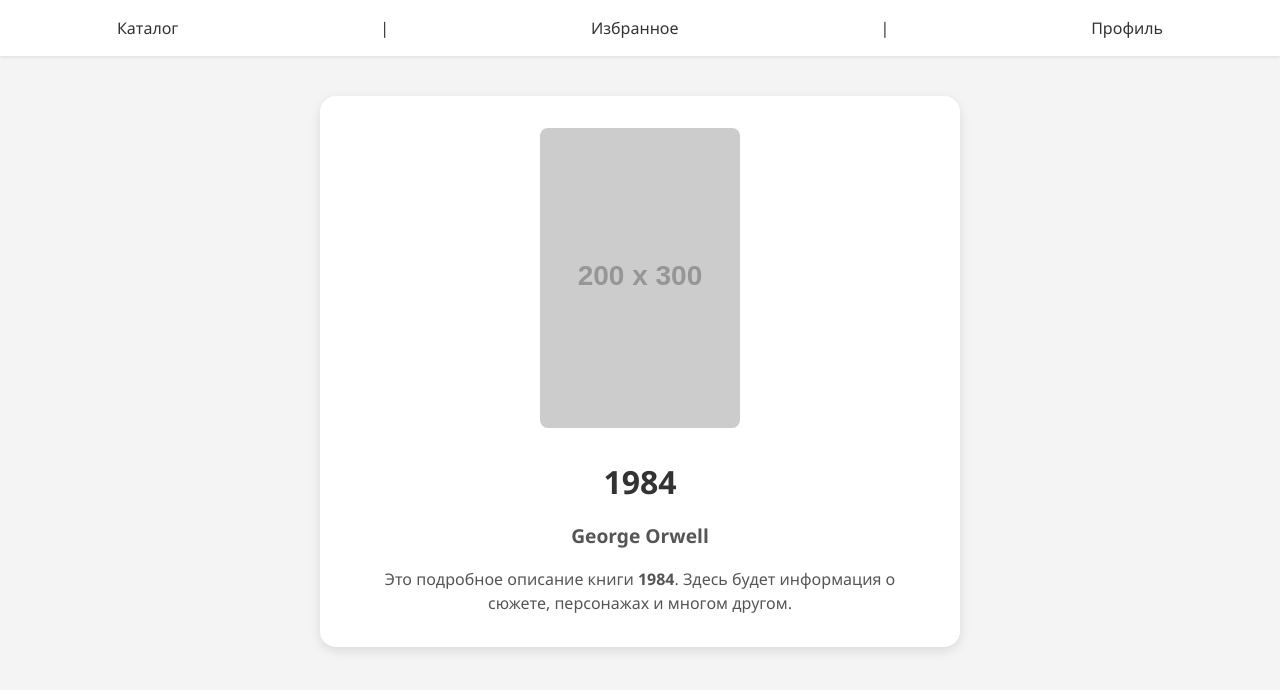
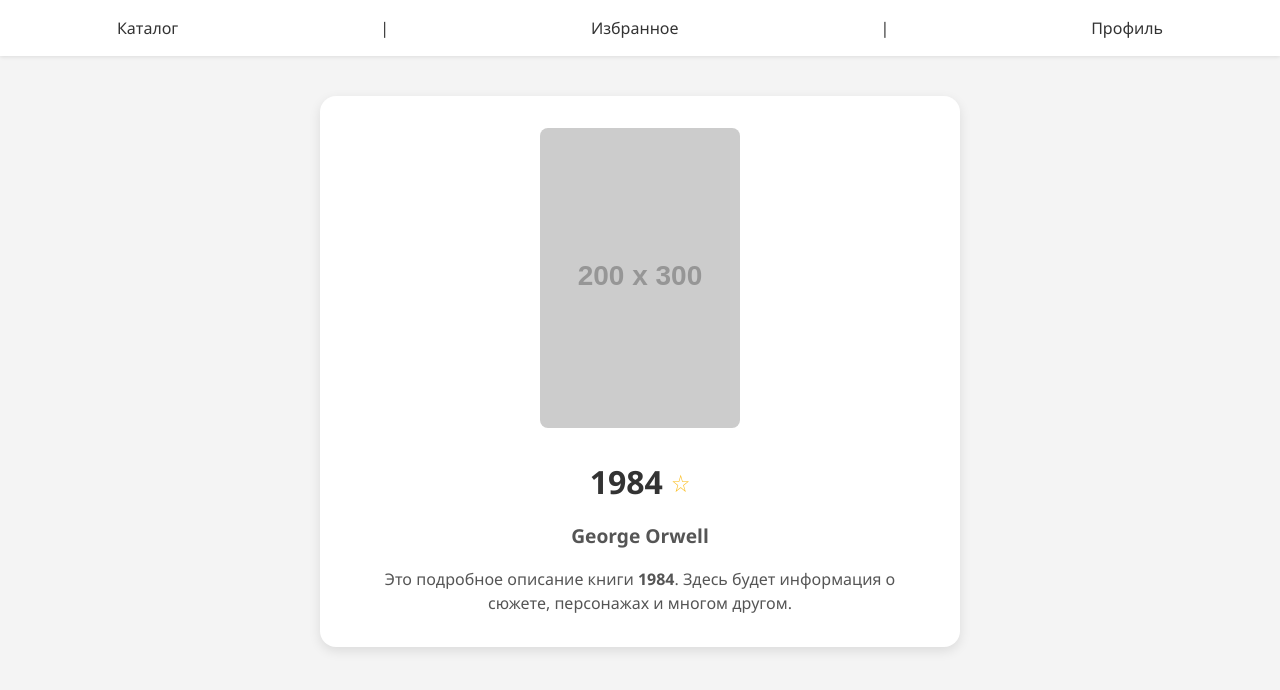
Before and after one commit to 01Andrei/online-library, a React (Vite) app: page /book/1 in a window 1280 px wide. Shown: the top 690 px of the page. Built offline with nearby package versions, Linux system fonts and the light colour scheme.

Commit message:
feat: implement favorites list with toggle functionality

```diff
--- a/src/components/BookDetails/BookDetails.jsx
+++ b/src/components/BookDetails/BookDetails.jsx
@@ -1,10 +1,16 @@
 import { useParams } from 'react-router-dom';
 import fakeBooks from '../../fakeBooks';
-import styles from './BookDetails.module.css'; // МОДУЛЬНЫЕ СТИЛИ
+import styles from './BookDetails.module.css';
+import { useFavoritesStore } from '../../store/favoritesStore';
 
 const BookDetails = () => {
   const { id } = useParams();
   const book = fakeBooks.find((book) => book.id === id);
+
+  const favorites = useFavoritesStore((state) => state.favorites);
+  const toggleFavorite = useFavoritesStore((state) => state.toggleFavorite);
+
+  const isFavorite = (id) => favorites.some((f) => f.id === id)
 
   if (!book) {
     return <h2 className={styles.message}>Книга не найдена</h2>;
@@ -14,10 +20,20 @@
     <div className={styles.book}>
       <div className={styles.container}>
         <img className={styles.cover} src={book.cover} alt={book.title} />
-                <h1 className={styles.title}>{book.title}</h1>
+        <h1 className={styles.title}>
+          {book.title}{' '}
+          <button
+            className={styles.favButton}
+            onClick={() => toggleFavorite(book)}
+            title="Избранное"
+          >
+            {isFavorite(book.id) ? '★' : '☆'}
+          </button>
+        </h1>
         <p className={styles.author}>{book.author}</p>
         <p className={styles.description}>
-                    Это подробное описание книги <strong>{book.title}</strong>. Здесь будет информация о сюжете, персонажах и многом другом.
+          Это подробное описание книги <strong>{book.title}</strong>. Здесь будет
+          информация о сюжете, персонажах и многом другом.
         </p>
       </div>
     </div>
--- a/src/components/BookDetails/BookDetails.module.css
+++ b/src/components/BookDetails/BookDetails.module.css
@@ -26,6 +26,9 @@
     font-size: 2rem;
     font-weight: bold;
     margin-bottom: 16px;
+    display: flex;
+    justify-content: center;
+    align-items: center;
 }
 
 .author {
@@ -46,3 +49,13 @@
     font-size: 1.5rem;
     color: #888;
 }
+
+.favButton {
+    background: none;
+    border: none;
+    font-size: 1.5rem;
+    color: #fbbf24;
+    cursor: pointer;
+    vertical-align: middle;
+    margin-left: 8px;
+}
--- a/src/components/Catalog/Catalog.jsx
+++ b/src/components/Catalog/Catalog.jsx
@@ -1,17 +1,24 @@
 import { Link } from "react-router-dom";
 import fakeBooks from "../../fakeBooks";
 import styles from "./Catalog.module.css";
+import { useFavoritesStore } from "../../store/favoritesStore"
 
 const Catalog = () => {
+  const favorites = useFavoritesStore((state) => state.favorites);
+  const toggleFavorite = useFavoritesStore((state) => state.toggleFavorite);
+
+
+  const isFavorite = (id) => favorites.some((f) => f.id === id)
+
   return (
     <div className={styles.catalog}>
       <h1 className={styles.catalog__title}>📚 Каталог книг</h1>
       <div className={styles.catalog__list}>
         {fakeBooks.map((book) => (
+          <div key={book.id} className={styles.catalog__item}>
             <Link
               to={`/book/${book.id}`}
-            key={book.id}
-            className={styles.catalog__item}
+              className={styles.catalog__link}
             >
               <img
                 src={book.cover}
@@ -21,6 +28,14 @@
               <h2 className={styles.catalog__name}>{book.title}</h2>
               <p className={styles.catalog__author}>{book.author}</p>
             </Link>
+            <button
+              className={styles.catalog__favButton}
+              onClick={() => toggleFavorite(book)}
+              title="Добавить в избранное"
+            >
+              {isFavorite(book.id) ? '★' : '☆'}
+            </button>
+          </div>
         ))}
       </div>
     </div>
--- a/src/components/Catalog/Catalog.module.css
+++ b/src/components/Catalog/Catalog.module.css
@@ -18,8 +18,8 @@
 }
 
 .catalog__item {
+    position: relative;
     width: 192px;
-    /* w-48 */
     padding: 16px;
     background-color: white;
     border-radius: 16px;
@@ -31,6 +31,23 @@
 
 .catalog__item:hover {
     box-shadow: 0 4px 12px rgba(0, 0, 0, 0.15);
+}
+
+.catalog__favButton {
+    position: absolute;
+    top: 12px;
+    right: 18px;
+    background: none;
+    border: none;
+    font-size: 20px;
+    cursor: pointer;
+    color: #fbbf24;
+    /* желтенькая звезда */
+}
+
+.catalog__link {
+    text-decoration: none;
+    color: inherit;
 }
 
 .catalog__image {
--- a/src/components/Favorites/Favorites.jsx
+++ b/src/components/Favorites/Favorites.jsx
@@ -1,36 +1,38 @@
-import { useState } from 'react';
+import { Link } from 'react-router-dom';
+import { useFavoritesStore } from '../../store/favoritesStore';
 import styles from './Favorites.module.css';
 
 const Favorites = () => {
-    // Пока что мок: можно позже заменить на контекст/LS/API
-    const [favorites, setFavorites] = useState([
-        {
-            id: '1',
-            title: '1984',
-            author: 'George Orwell',
-            cover: 'https://placehold.co/200x300?text=1984',
-        },
-        {
-            id: '2',
-            title: 'Brave New World',
-            author: 'Aldous Huxley',
-            cover: 'https://placehold.co/200x300?text=Brave+New+World',
-        },
-    ]);
+    const favorites = useFavoritesStore((state) => state.favorites);
+    const toggleFavorite = useFavoritesStore((state) => state.toggleFavorite);
 
     return (
         <section className={styles.favorites}>
             <h1 className={styles.title}>Избранные книги</h1>
 
             {favorites.length === 0 ? (
-                <p className={styles.empty}>Пока что здесь пусто. Добавьте книги в избранное, чтобы они появились здесь.</p>
+                <p className={styles.empty}>
+                    Пока что здесь пусто. Добавьте книги в избранное, чтобы они появились здесь.
+                </p>
             ) : (
                 <div className={styles.list}>
                     {favorites.map((book) => (
-                        <div key={book.id} className={styles.card}>
-                            <img src={book.cover} alt={book.title} className={styles.image} />
-                            <h3 className={styles.name}>{book.title}</h3>
-                            <p className={styles.author}>{book.author}</p>
+                        <div key={book.id} className={styles.cardWrapper}>
+                            <Link to={`/book/${book.id}`} className={styles.card}>
+                                <img src={book.cover} alt={book.title} className={styles.image} />
+                                <h3 className={styles.name}>{book.title}</h3>
+                                <p className={styles.author}>{book.author}</p>
+                            </Link>
+                            <button
+                                className={styles.favButton}
+                                onClick={(e) => {
+                                    e.preventDefault(); // чтобы не сработал переход по ссылке
+                                    toggleFavorite(book);
+                                }}
+                                title="Удалить из избранного"
+                            >
+                                ★
+                            </button>
                         </div>
                     ))}
                 </div>
--- a/src/components/Favorites/Favorites.module.css
+++ b/src/components/Favorites/Favorites.module.css
@@ -22,13 +22,25 @@
     justify-content: center;
 }
 
+.cardWrapper {
+    position: relative;
+    width: 192px;
+}
+
 .card {
-    width: 192px;
+    display: block;
     padding: 16px;
     background-color: white;
     border-radius: 16px;
     box-shadow: 0 1px 3px rgba(0, 0, 0, 0.1);
-    text-align: center;
+    text-decoration: none;
+    color: inherit;
+    transition: transform 0.15s ease;
+}
+
+.card:hover {
+    transform: translateY(-2px);
+    box-shadow: 0 4px 8px rgba(0, 0, 0, 0.15);
 }
 
 .image {
@@ -41,9 +53,22 @@
 .name {
     font-size: 1.125rem;
     font-weight: 600;
+    margin-bottom: 4px;
 }
 
 .author {
     font-size: 0.875rem;
     color: #6b7280;
 }
+
+.favButton {
+    position: absolute;
+    top: 12px;
+    right: 18px;
+    background: none;
+    border: none;
+    font-size: 1.25rem;
+    color: #fbbf24;
+    cursor: pointer;
+    z-index: 2;
+}
--- a/src/store/favoritesStore.js
+++ b/src/store/favoritesStore.js
@@ -12,7 +12,5 @@
         : [...favorites, book],
     });
   },
-  isFavorite: (bookId) => {
-    return get().favorites.some((fav) => fav.id === bookId);
-  },
+
 }));
```
Lines whose indentation alone changed are shown as unchanged.
